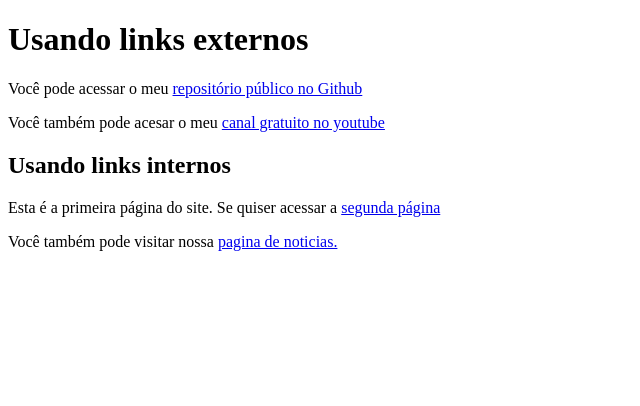
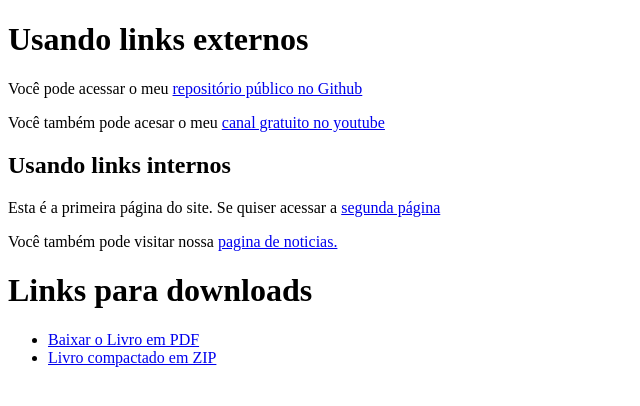
Before and after one commit to Daniel-Alves-Projects/html-css-curso, a plain HTML site: page exercicios/ex010/index.html in a window 1280 px wide. Shown: the whole page, without its empty margins (0-640 px from the left). Drawn offline with Linux system fonts and the light colour scheme.

Commit message:
ex010 download de arquivos

```diff
--- a/exercicios/ex010/index.html
+++ b/exercicios/ex010/index.html
@@ -14,5 +14,10 @@
     <h2>Usando links internos</h2>
     <p>Esta é a primeira página do site. Se quiser acessar a <a href="pag002.html" rel="next">segunda página</a></p>
     <p>Você também pode visitar nossa <a href="noticias/pag003.html">pagina de noticias.</a></p>
+    <h1>Links para downloads</h1>
+    <ul>
+        <li><a href="livro/apostila_django.pdf" download="meulivro.pdf" type="application/pdf" target="_blank">Baixar o Livro em PDF</a></li>
+        <li><a href="livro/apostila_django.pdf.zip" download="meulivro.zip" type="application/zip">Livro compactado em ZIP</a></li>
+    </ul>
 </body>
 </html>
```
Also changed, not shown: 2 other files.
